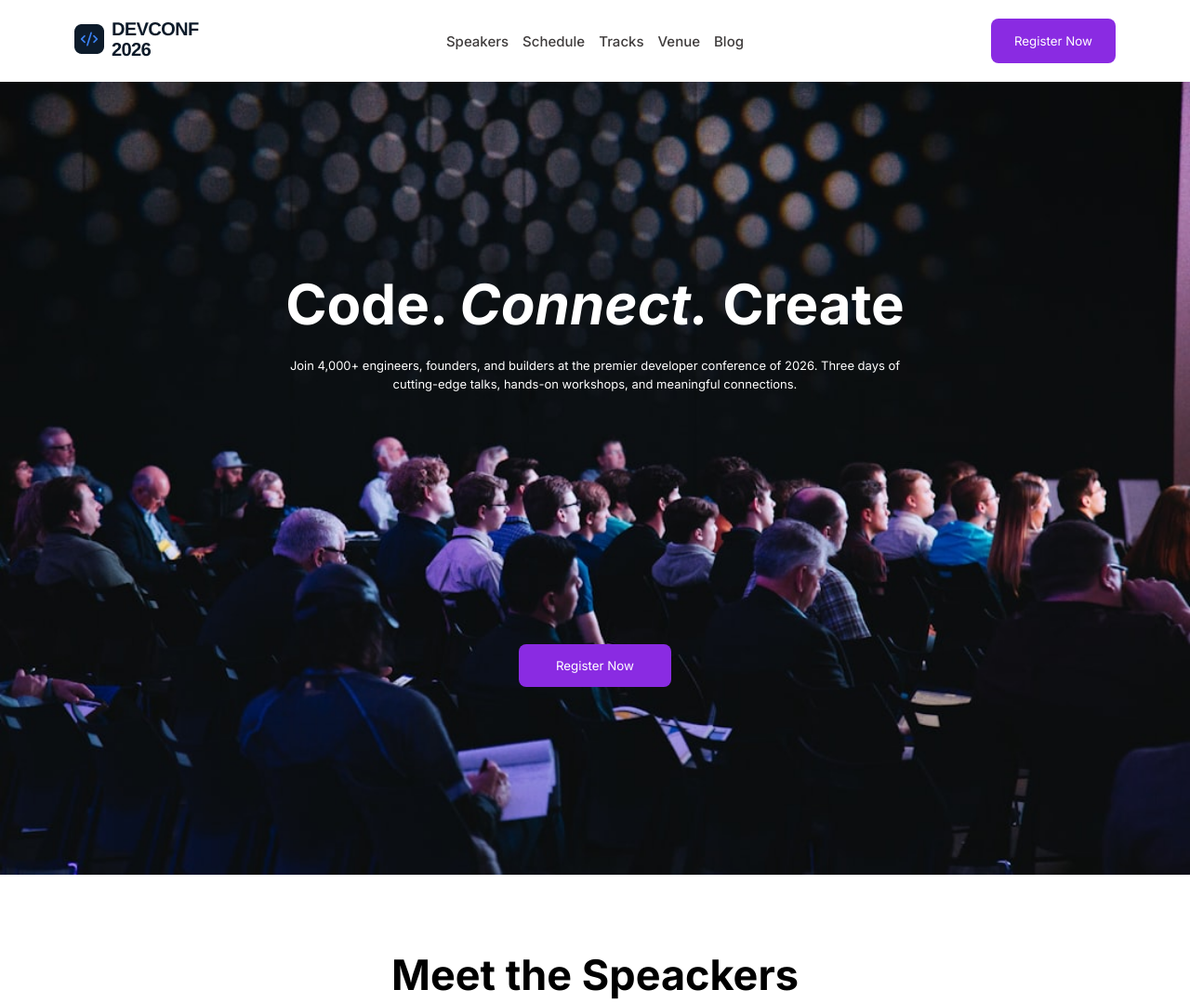
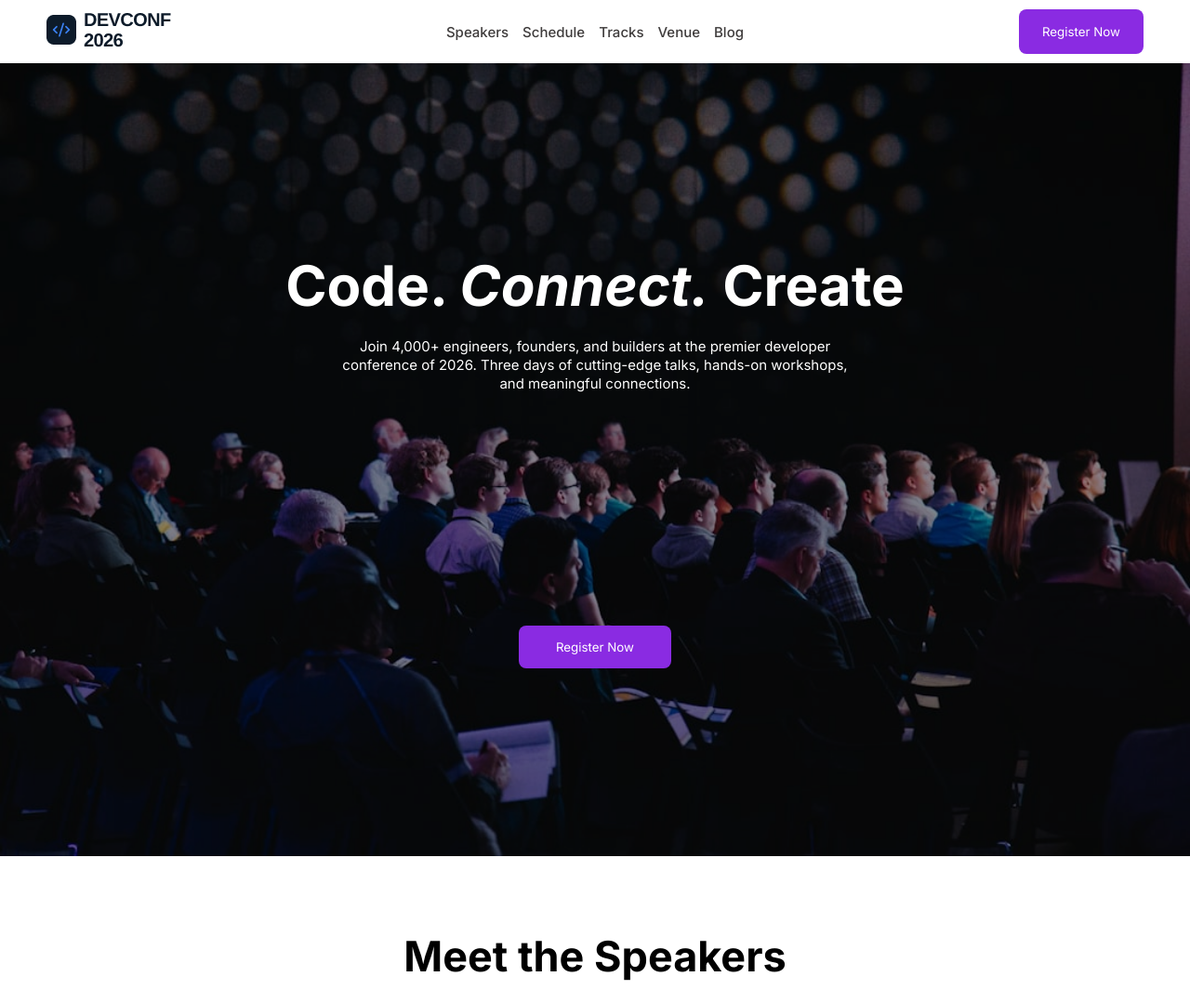
Before and after one commit to swapon2626/B14-A01-DevConf-2026, a plain HTML site: page index.html in a window 1280 px wide. Shown: the top 1079 px of the page at 93% size. Drawn offline with Linux system fonts and the light colour scheme.

Commit message:
some correction added and overlay added into hero section

```diff
--- a/index.html
+++ b/index.html
@@ -54,6 +54,8 @@
 
         <img src="assets/banner.jpg" alt="Banner">
 
+        <div class="overlay"></div>
+
         <div class="hero-content">
 
             <h1>Code. <em>Connect.</em> Create</h1>
@@ -77,7 +79,7 @@
 
     <section class="speaker-section">
 
-        <h2>Meet the Speackers</h2>
+        <h2>Meet the Speakers</h2>
 
         <div class="speaker-container">
 
--- a/style.css
+++ b/style.css
@@ -1,3 +1,4 @@
+/* nav setion start */
 * {
     padding: 0;
     margin: 0;
@@ -32,7 +33,7 @@ nav ul {
     align-items: center;
 }
 
-nav ui li a{
+nav ul li a{
     text-decoration: none;
     color: black;
     font-size: 16px;
@@ -51,12 +52,10 @@ nav ul li a{
     font-weight: 500;
 }
 
-nav{
-    max-width: 1200px;
-    margin: auto;
-    padding: 20px 80px;
-}
 
+/* nav setion end */
+
+/* hero section start */
 
 .hero-parent{
     position: relative;
@@ -66,6 +65,19 @@ nav{
     width: 100%;
     display: block;
 }
+
+/* overlay section start */
+
+.overlay{
+    position: absolute;
+    top: 0;
+    left: 0;
+    width: 100%;
+    height: 100%;
+    background: rgba(0,0,0,0.45);
+}
+
+/* overlay section end */
 
 .hero-content{
     position: absolute;
@@ -84,9 +96,10 @@ nav{
 }
 
 .hero-content p{
-    font-size: 13px;
+    width: 550px;
+    font-size: 15px;
     line-height: 20px;
-    margin-bottom: 20px;
+    margin: auto;
 }
 
 .hero-content button{
@@ -99,25 +112,21 @@ nav{
     cursor: pointer;
 }
 
+/* hero section end */
 
 /* speaker-section */
-
-.speacker-section{
-    max-width: 1200px;
-    margin: 80px auto;
-}
-
-.speacker-section h2{
-    text-align: center;
-    font-size: 45px;
-    margin-bottom: 40px;
-
-}
 
 .speaker-section{
     max-width: 1200px;
     margin: 80px auto;
 }
+
+.speaker-section h2{
+    text-align: center;
+    font-size: 45px;
+    margin-bottom: 40px;
+}
+
 
 .speaker-section h2{
     text-align: center;
@@ -234,10 +243,6 @@ nav{
 
 }
 
-.pricing-card button{
-    width: 100%;
-}
-
 .pricing-card:first-child .common-button{
     background-color: white;
     color: #2563eb;
```
